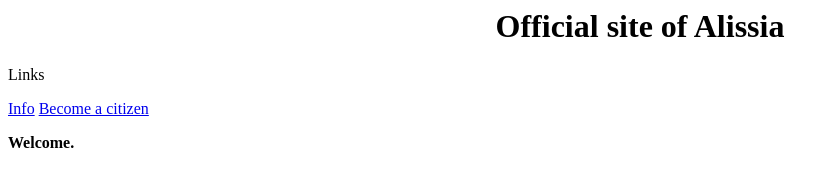
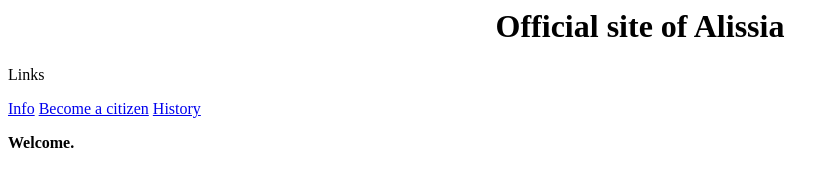
Before and after one commit to DictatorshipOfAlissia/AlissiaWEBSITE, a plain HTML site: page index.html in a window 1280 px wide. Shown: the whole page, without its empty margins (0-839 px from the left). Drawn offline with Linux system fonts and the light colour scheme.

Commit message:
Update index.html

```diff
--- a/index.html
+++ b/index.html
@@ -7,6 +7,8 @@
   <p>Links</p>
   <a href="https://dictatorshipofalissia.github.io/AlissiaWEBSITE/info.html">Info</a>
   <a href="https://forms.gle/LTLMuebMEwTeE2d56">Become a citizen</a>
+  <a href="https://dictatorshipofalissia.github.io/AlissiaWEBSITE/history.html">History</a>
+
 
 
 
```
